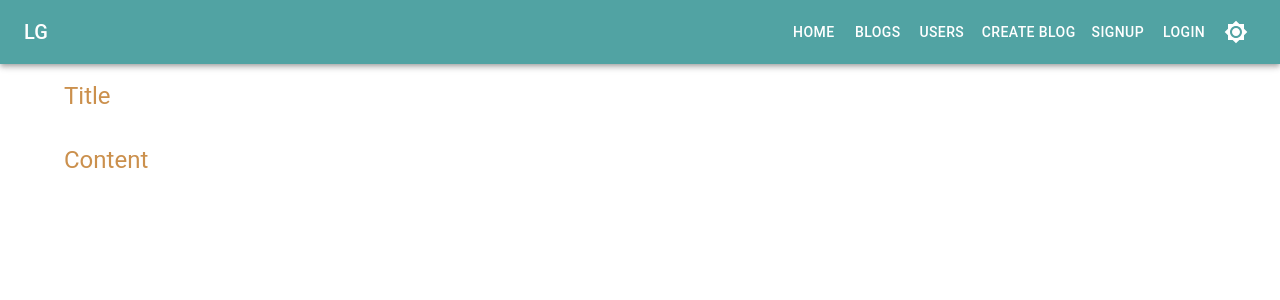
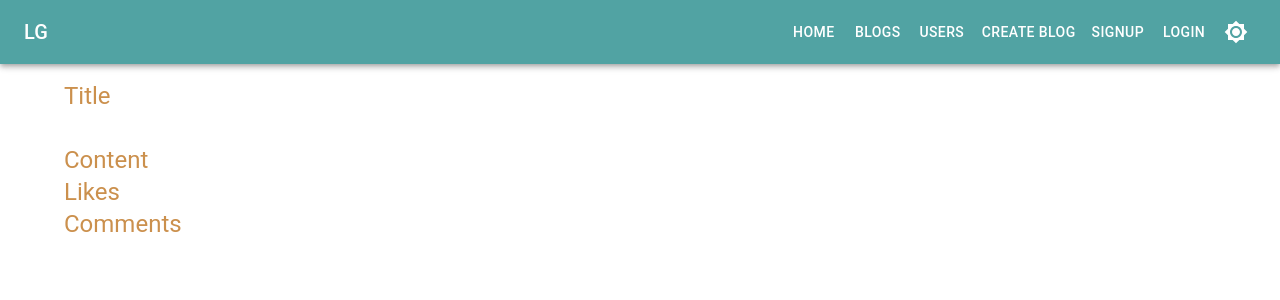
Before and after one commit to ratrateroo/Web-Log-GraphQL-Material-UI, a React (Create React App) app in the folder client/: page /blog in a window 1280 px wide. Shown: the top 300 px of the page. Built offline with nearby package versions, Linux system fonts and the light colour scheme; what apollo-upload-client would draw is missing.

Commit message:
added likes and comments to the user blog

```diff
--- a/client/src/blog/components/UserBlog.js
+++ b/client/src/blog/components/UserBlog.js
@@ -40,6 +40,12 @@ const UserBlog = () => {
 					<Typography variant="h5" component="h5" color="secondary">
 						Content
 					</Typography>
+					<Typography variant="h5" component="h5" color="secondary">
+						Likes
+					</Typography>
+					<Typography variant="h5" component="h5" color="secondary">
+						Comments
+					</Typography>
 				</Box>
 			</Container>
 		</Fragment>
```
